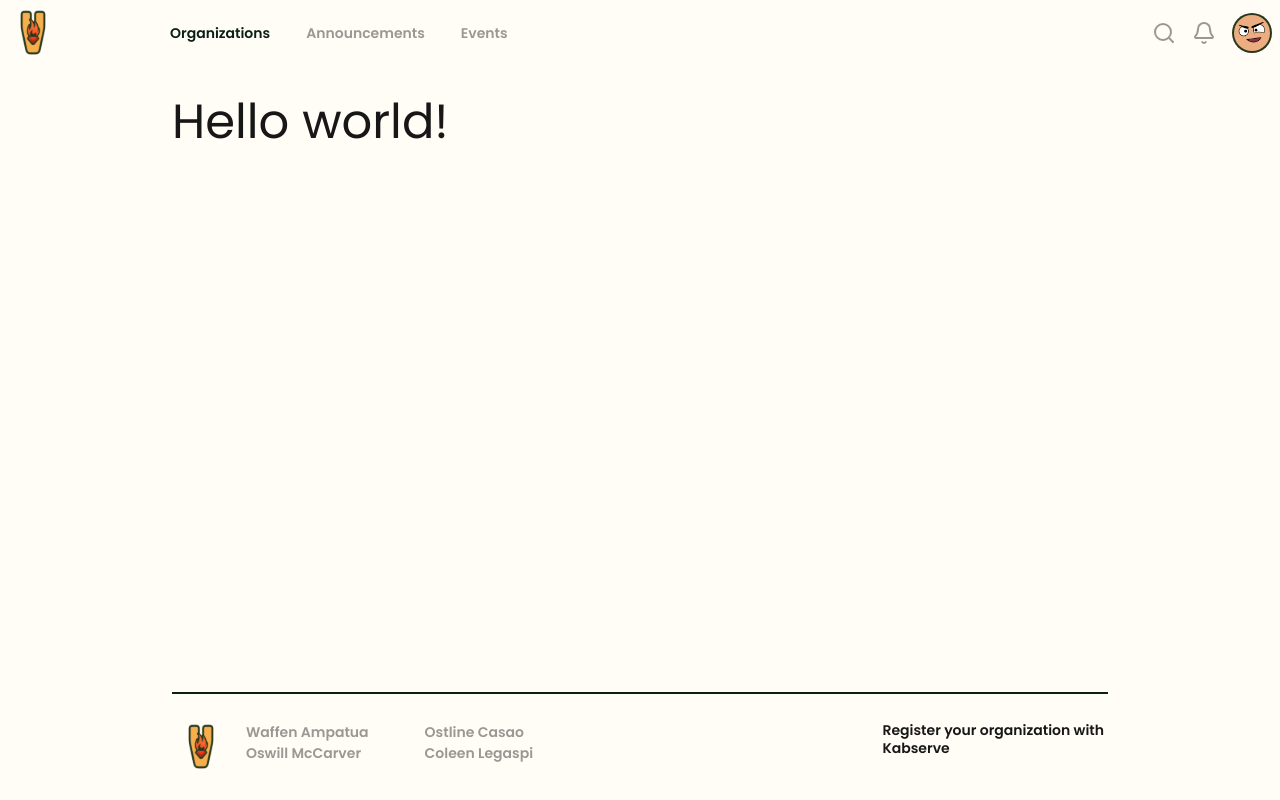
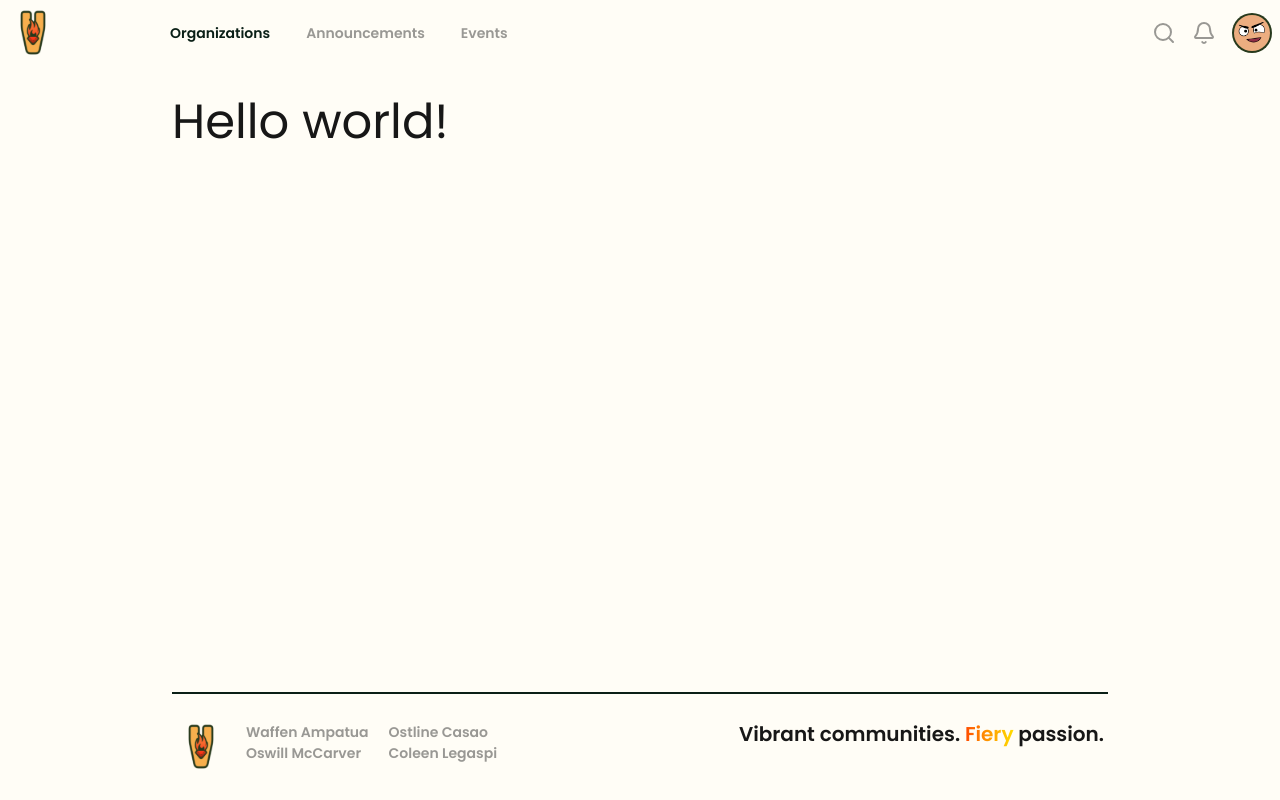
Before and after one commit to waffensultan/kabserve, a Next.js app: page / in a window 1280 px wide. Built offline with nearby package versions, Linux system fonts and the light colour scheme; a web font is replaced by a local one.

Commit message:
feat: update footer

```diff
--- a/src/components/ui/footer.tsx
+++ b/src/components/ui/footer.tsx
@@ -16,15 +16,19 @@ export default function Footer() {
                 </li>
                 <li className="w-full flex flex-row py-7 px-1 gap-5">
                     <img src="images/kabserve_logo1.svg" alt="kabserve-logo" />
-                    <div>
+                    <div className="w-full flex justify-end md:justify-between">
                         <div className="flex flex-col gap-1">
                             <Typography
-                                variant="h6"
+                                variant="h4"
                                 className="font-semibold leading-tight md:hidden"
                             >
-                                Register your organization with Kabserve
+                                Vibrant communities.{" "}
+                                <span className="bg-gradient-to-r from-[#FF4800] to-[#FFDD00] inline-block text-transparent bg-clip-text">
+                                    Fiery{" "}
+                                </span>{" "}
+                                passion.
                             </Typography>
-                            <div className="grid grid-cols-2 gap-x-2 md:gap-x-14">
+                            <div className="grid grid-cols-2 space-x-5 self-end md:text-start">
                                 {team.map((member) => (
                                     <Typography
                                         key={member}
@@ -36,13 +40,29 @@ export default function Footer() {
                                 ))}
                             </div>
                         </div>
-                    </div>
-                    <div className="hidden md:flex flex-col items-end grow">
-                        <div className="font-semibold leading-tight">
-                            <Typography variant="h6">
-                                Register your organization with
+
+                        <div className="hidden md:flex">
+                            <Typography
+                                variant="h6"
+                                className="font-semibold leading-tight min-lg:hidden"
+                            >
+                                Vibrant communities.{" "}
+                                <span className="bg-gradient-to-r from-[#FF4800] to-[#FFDD00] inline-block text-transparent bg-clip-text">
+                                    Fiery{" "}
+                                </span>{" "}
+                                passion.
                             </Typography>
-                            <Typography variant="h6">Kabserve</Typography>
+
+                            <Typography
+                                variant="h5"
+                                className="font-semibold leading-tight max-lg:hidden"
+                            >
+                                Vibrant communities.{" "}
+                                <span className="bg-gradient-to-r from-[#FF4800] to-[#FFDD00] inline-block text-transparent bg-clip-text">
+                                    Fiery{" "}
+                                </span>{" "}
+                                passion.
+                            </Typography>
                         </div>
                     </div>
                 </li>
```
